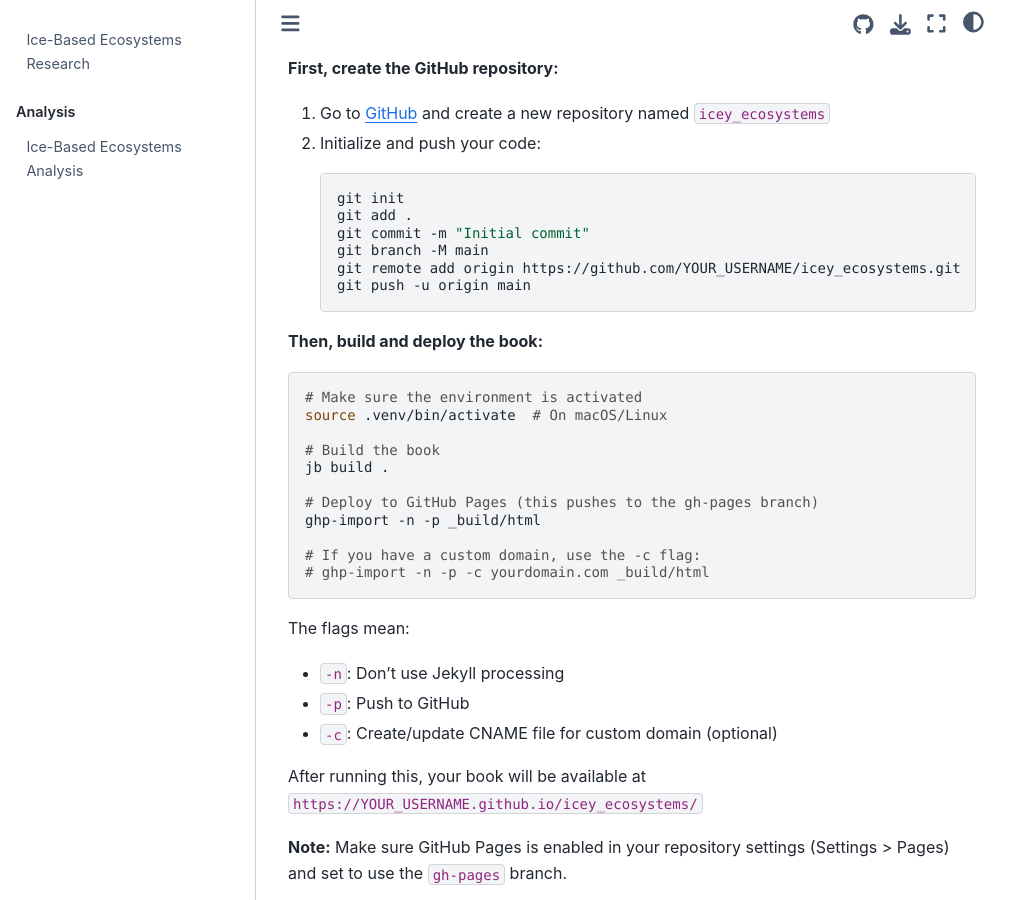
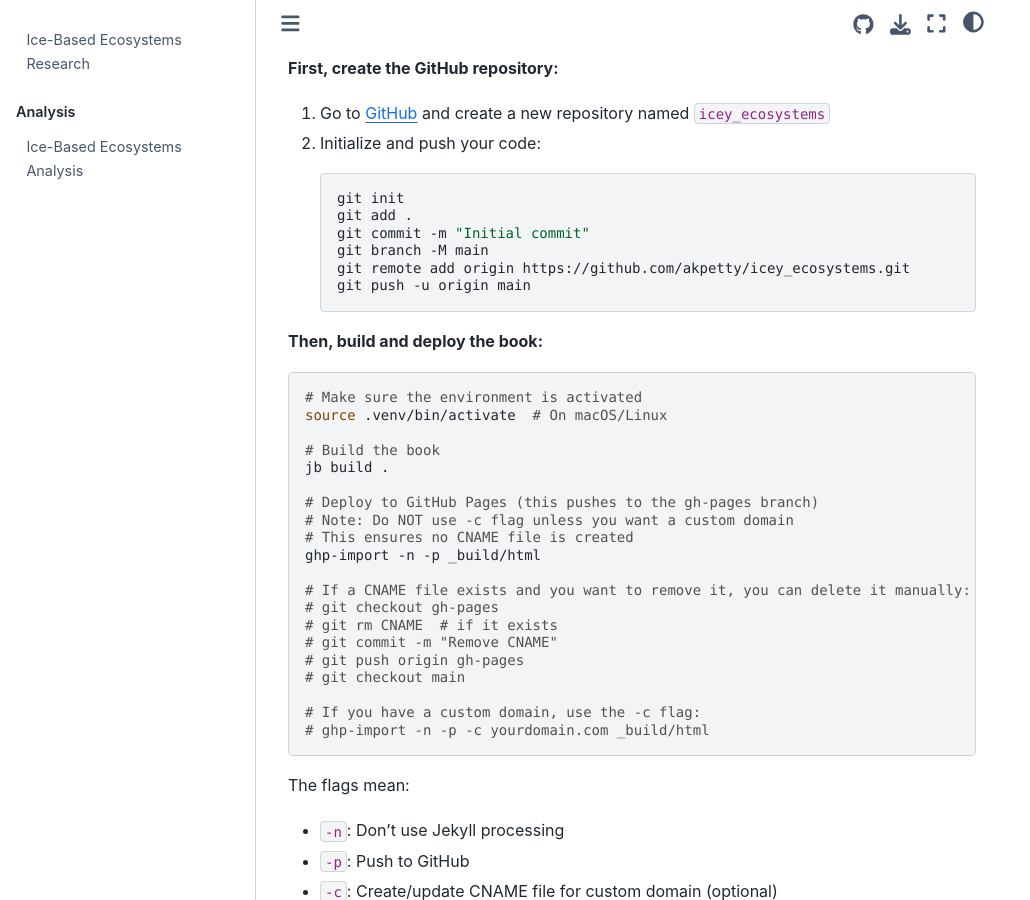
Before and after one commit to akpetty/icey_ecosystems, a Jupyter Book: the page built from README.md, in a window 1280 px wide and 900 px high, scrolled down 2476 px. Shown: the whole window, without its empty margins (0-1030 px from the left). Built offline with Jupyter Book 1.0.4 settings and Sphinx 7.4.7 and the Sphinx Book theme 1.1.4, drawn with Linux system fonts in a browser that asks for light colours.

````diff
--- a/README.md
+++ b/README.md
@@ -94,7 +94,7 @@ uv run jb build .
    git add .
    git commit -m "Initial commit"
    git branch -M main
-   git remote add origin https://github.com/YOUR_USERNAME/icey_ecosystems.git
+   git remote add origin https://github.com/akpetty/icey_ecosystems.git
    git push -u origin main
    ```
 
@@ -107,7 +107,16 @@ source .venv/bin/activate  # On macOS/Linux
 jb build .
 
 # Deploy to GitHub Pages (this pushes to the gh-pages branch)
+# Note: Do NOT use -c flag unless you want a custom domain
+# This ensures no CNAME file is created
 ghp-import -n -p _build/html
+
+# If a CNAME file exists and you want to remove it, you can delete it manually:
+# git checkout gh-pages
+# git rm CNAME  # if it exists
+# git commit -m "Remove CNAME"
+# git push origin gh-pages
+# git checkout main
 
 # If you have a custom domain, use the -c flag:
 # ghp-import -n -p -c yourdomain.com _build/html
````
Also changed, not shown: content/0_home.md (+1 -1 lines), index.html (+7 -7 lines).
